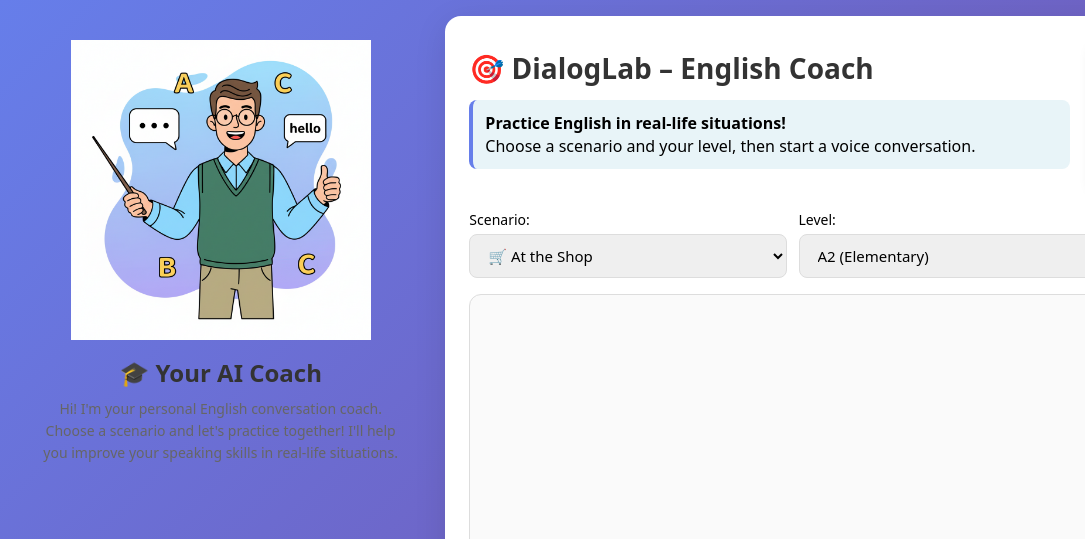
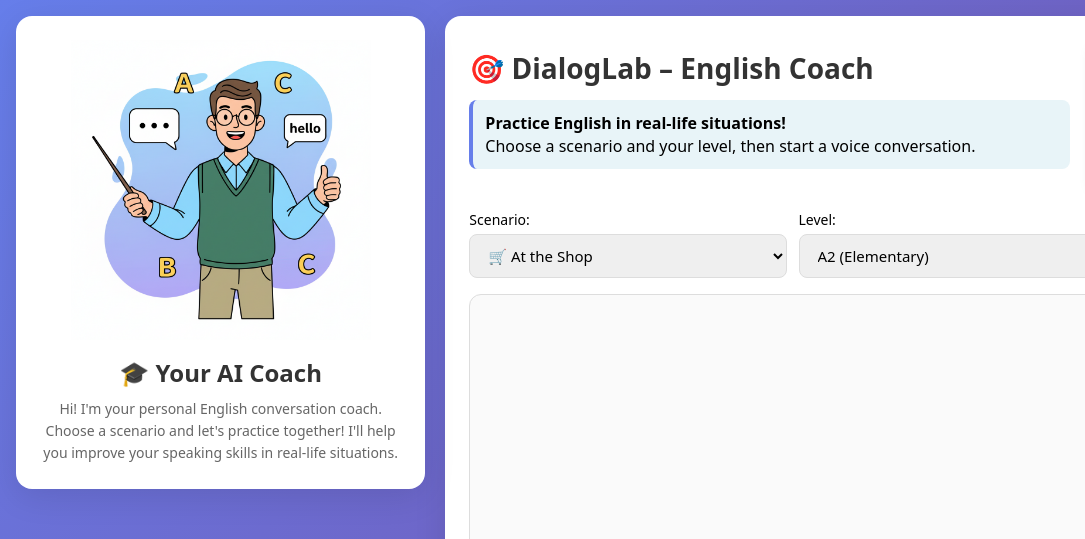
Before and after one commit to WIlski54/dialoglab-english-coach, a website: page public/index.html in a window 1280 px wide. Shown: the top 539 px of the page, 0-1085 px from the left. Drawn offline with Linux system fonts and the light colour scheme.

Commit message:
Update index.html

```diff
--- a/public/index.html
+++ b/public/index.html
@@ -29,8 +29,10 @@
 
     /* Coach Bereich - Links */
     .coach-section {
-      background: transparent;
+      background: white;
+      border-radius: 16px;
       padding: 24px;
+      box-shadow: 0 8px 32px rgba(0,0,0,0.1);
       position: sticky;
       top: 16px;
       display: flex;
@@ -43,6 +45,7 @@
       width: 100%;
       max-width: 300px;
       height: auto;
+      /* Kein border-radius, kein box-shadow - Bild pur! */
     }
 
     .coach-info {
```
